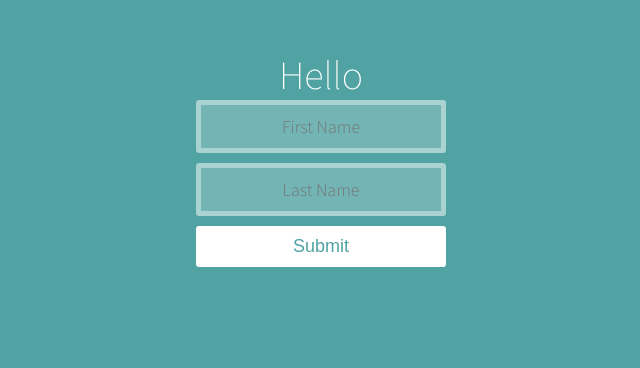
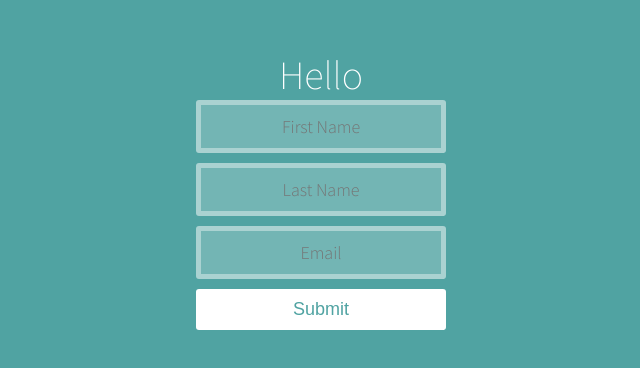
Before and after one commit to antirex/Forms_React, a React (Create React App) app: page / in a window 1280 px wide. Shown: the part 158-526 px from the top of the page, without its empty margins (319-959 px from the left). Built offline with nearby package versions, Linux system fonts and the light colour scheme.

Commit message:
additional_fields

```diff
--- a/src/components/NewApp.jsx
+++ b/src/components/NewApp.jsx
@@ -1,24 +1,32 @@
 import React, { useState } from "react";
 
 function NewApp() {
-  const [fullName, setFullName] = useState({
+  const [contact, setContact] = useState({
     fName: "",
-    lName: ""
+    lName: "",
+    email: ""
   });
 
   function handleChange(event) {
     const { value, name } = event.target;
-
-    setFullName(prevValue => {
+    setContact((logged) => {
       if (name === "fName") {
         return {
           fName: value,
-          lName: prevValue.lName
+          lName: logged.lName,
+          email: logged.email
         };
       } else if (name === "lName") {
         return {
-          fName: prevValue.fName,
-          lname: value
+          fName: logged.fName,
+          lName: value,
+          email: logged.email
+        };
+      } else if (name === "email") {
+        return {
+          fName: logged.fName,
+          lName: logged.lName,
+          email: value
         };
       }
     });
@@ -27,20 +35,27 @@
   return (
     <div className="container">
       <h1>
-        Hello {fullName.fName} {fullName.lName}
+        Hello {contact.fName} {contact.lName}
       </h1>
+      <p>{contact.email}</p>
       <form>
         <input
           name="fName"
+          placeholder="First Name"
           onChange={handleChange}
-          placeholder="First Name"
-          value={fullName.fName}
+          value={contact.fName}
         />
         <input
           name="lName"
+          placeholder="Last Name"
           onChange={handleChange}
-          placeholder="Last Name"
-          value={fullName.lName}
+          value={contact.lName}
+        />
+        <input
+          name="email"
+          placeholder="Email"
+          onChange={handleChange}
+          value={contact.email}
         />
         <button>Submit</button>
       </form>
```
